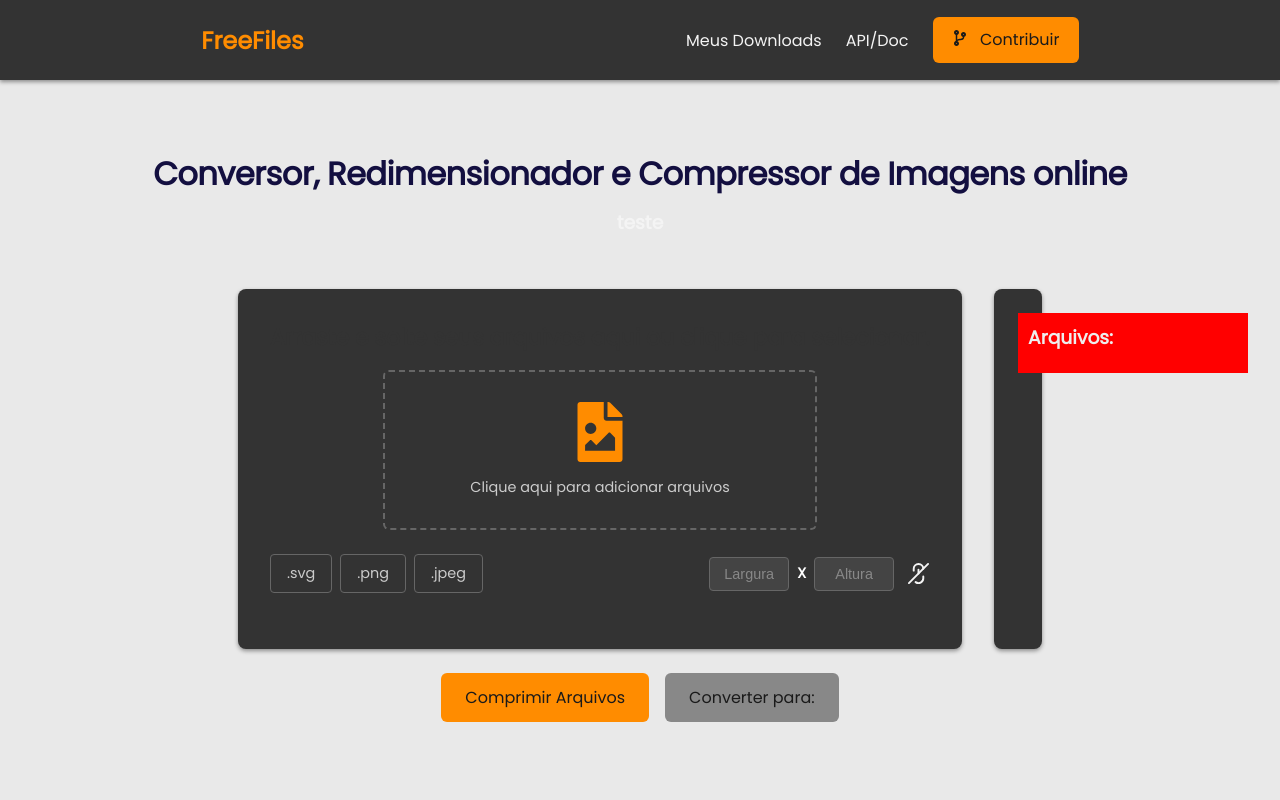
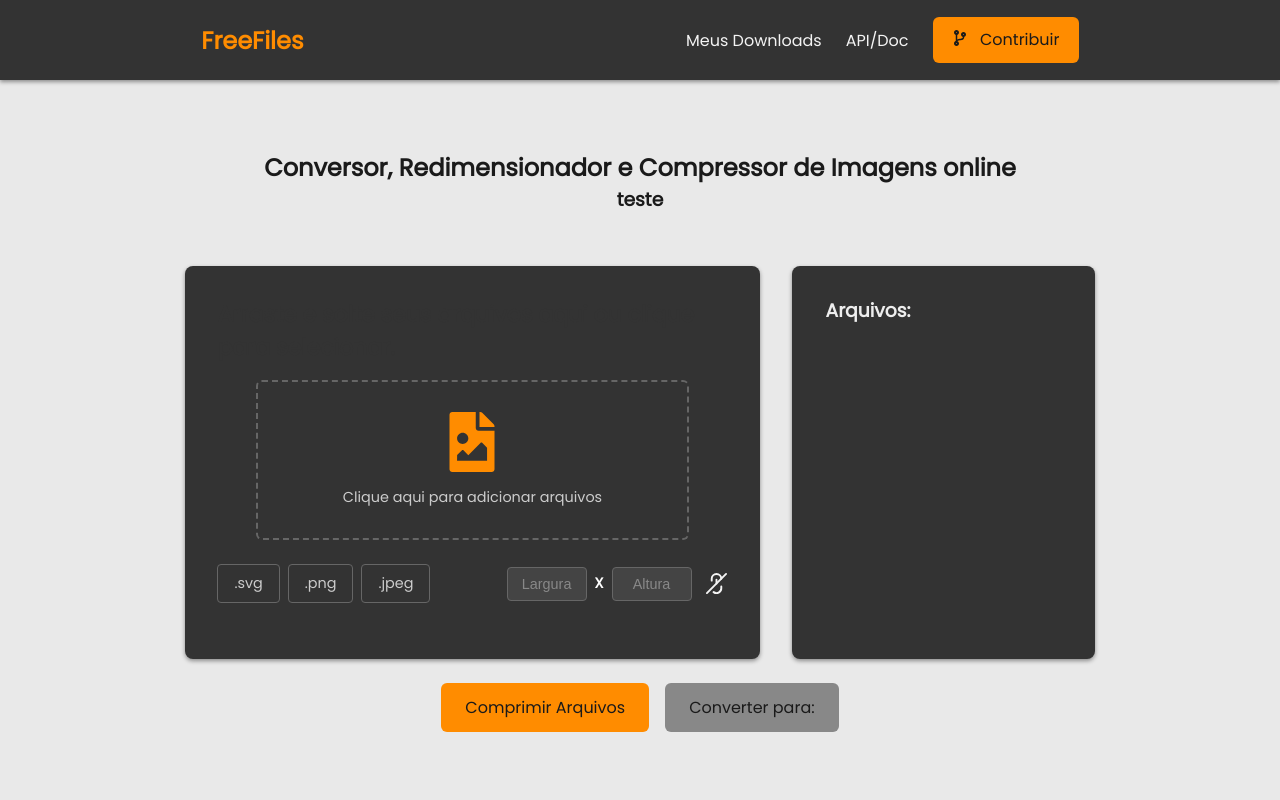
Before and after one commit to Eduardo-Souza-Dev/simple-image-compressor, a Next.js app in the folder image-compressor/frontend/: page / in a window 1280 px wide. Shown: the top 800 px of the page. Built offline with nearby package versions, Linux system fonts and the light colour scheme.

Commit message:
feat: adiciona opção de leitura de folders com imagens

```diff
--- a/image-compressor/frontend/src/app/globals.css
+++ b/image-compressor/frontend/src/app/globals.css
@@ -83,7 +83,7 @@ html,
 body {
   max-width: 100vw;
   overflow-x: hidden;
-  overflow-y: hidden;
+  overflow-y: auto;
 }
 
 body {
--- a/image-compressor/frontend/src/app/page.tsx
+++ b/image-compressor/frontend/src/app/page.tsx
@@ -11,7 +11,7 @@ export default function Home() {
     <main className={styles.main}>
       <Toaster richColors position="top-right" />
       <Header />
-      <h1 className={styles.h1_main}>Conversor, Redimensionador e Compressor de Imagens online</h1>
+      <h2 className={styles.h1_main}>Conversor, Redimensionador e Compressor de Imagens online</h2>
       <h3>teste</h3>
 
       <FileController />
--- a/image-compressor/frontend/src/components/file_controller.tsx
+++ b/image-compressor/frontend/src/components/file_controller.tsx
@@ -146,6 +146,39 @@ export default function FileController() {
     setFile(Array.from(fileValue));
   }
 
+  function dragOverHandler(event){
+    event.preventDefault();
+
+  }
+
+  function dropHandler(event){
+    event.preventDefault();
+    console.log(event.dataTransfer.items);
+
+    if(event.dataTransfer.items){
+      [...event.dataTransfer.items].forEach((item, i) =>{
+        console.log(item)
+
+        const entry = item.webkitGetAsEntry?.(); // Acesso ao sistema de arquivos
+
+        if(entry?.isDirectory){
+          console.log(`📁 Pasta detectada: ${entry.name}`);
+        }
+
+        if(item.kind === "file"){
+          const file =item.getAsFile();
+          console.log(`... file [${i}].name = ${file.name}`)
+        }else{
+          [...event.dataTransfer.files].forEach((file,i) =>{
+            console.log(`... file[${i}].name = ${file.name}`);
+          })
+        }
+
+      })
+    }
+
+  }
+
   function downloadImages(){
             // Criamos um link para já fazer o donwload do documento comprimido
 
@@ -247,14 +280,13 @@ export default function FileController() {
           Arraste e solte seus arquivos aqui ou clique para selecionar.
         </h2>
         <label htmlFor="file-upload" className={styles.upload_label}>
-        <div id="upload-container" className={styles.upload_container}>
+        <div id="upload-container" onDrop={(e) => dropHandler(e)} onDragOver={(e) => dragOverHandler(e)} className={styles.upload_container}>
 
             <div className={styles.upload_icon}>
               <FaFileImage size={60} color="#ff8c00" />
             </div>
             <p className={styles.upload_text}>Clique aqui para adicionar arquivos</p>
             <input
-              accept=".png,.jpg,.jpeg,.webp,.svg"
               style={{ display: 'none' }}
               onChange={handleFile}
               type="file"
@@ -323,8 +355,9 @@ export default function FileController() {
         className={styles.files_list_container}
       >
         <span className={styles.h1_arch}>
-        <h3 style={{ color: '#eee', marginBottom: '0.5rem' }}>Arquivos:</h3>
+        <h3 style={{ color: '#eee', marginBottom: '0.5rem' }}>Arquivos: </h3>
         </span>
+        <section className={styles.files_list}>
         {file.map((item, index) => (
           <div key={index} className={styles.file_item}>
             <span className={styles.file_name}>{item.name}</span>
@@ -341,6 +374,7 @@ export default function FileController() {
             </span>
           </div>
         ))}
+        </section>
       </div>
     </div>
 
--- a/image-compressor/frontend/src/css/file_controller.module.css
+++ b/image-compressor/frontend/src/css/file_controller.module.css
@@ -151,26 +151,34 @@
     color: #ff8c00;
   }
 
+  .files_list{
+    margin-top: 10px;
+    white-space: normal;
+    word-wrap: break-word;
+    overflow-wrap: break-word;
+    word-break: break-word;
+  }
+
   .files_list_container {
     background-color: #333;
-    padding: 1.5rem;
+    padding: 0rem 1.5rem 1.5rem 1.5rem;
     border-radius: 8px;
     box-shadow: 0 2px 4px rgba(0, 0, 0, 0.4);
-    max-width: 350px;
+    flex: 1;
     max-height: 400px;
     overflow-y: auto;
   }
 
   .h1_arch{
-    height: 60px;
+    position: sticky;
     padding: 10px;
-    background-color: red;
-    width: 18%;
-    position: fixed;
+    top: 0;
+    margin-top: 20px;
+    background-color: rgb(51, 51, 51);
+    display: flex;
   }
 
   .file_item {
-    max-width: 350px;
     display: flex;
     justify-content: space-between;
     align-items: center;
--- a/image-compressor/frontend/src/css/page.module.css
+++ b/image-compressor/frontend/src/css/page.module.css
@@ -8,7 +8,7 @@
   align-items: center;
   margin: 0;
   background-color: #e9e9e9;
-  color: #f4f4f4;
+  color: #1a1a1a;
   box-sizing: border-box; /* Garante que o padding não afete a altura total */
 }
 
```
